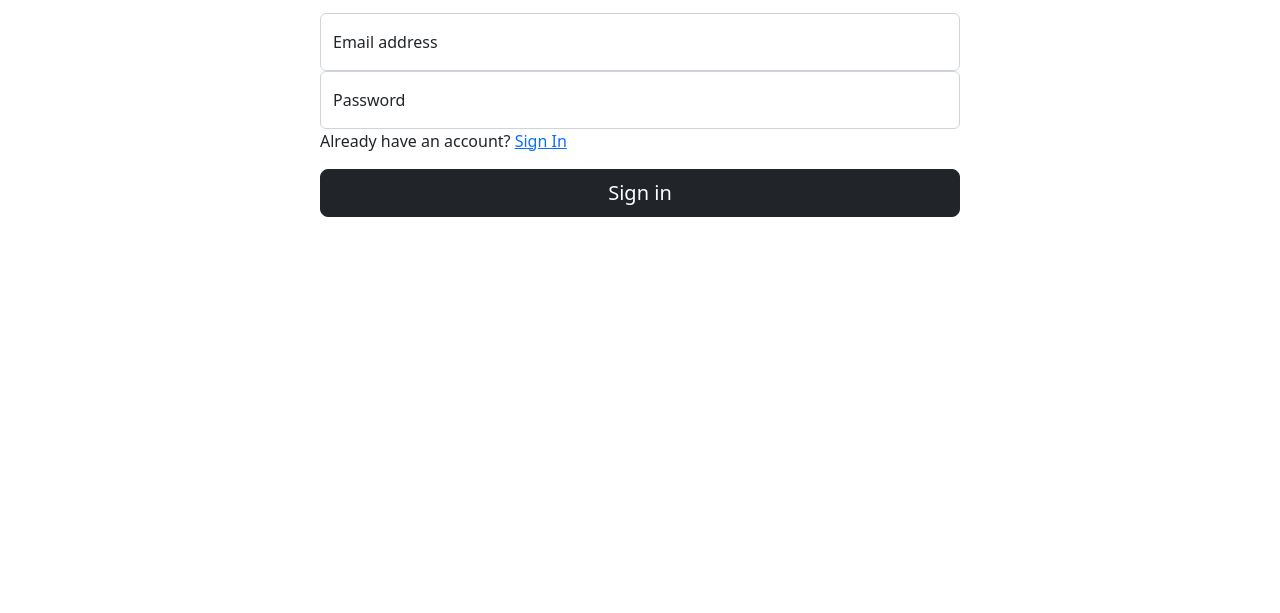
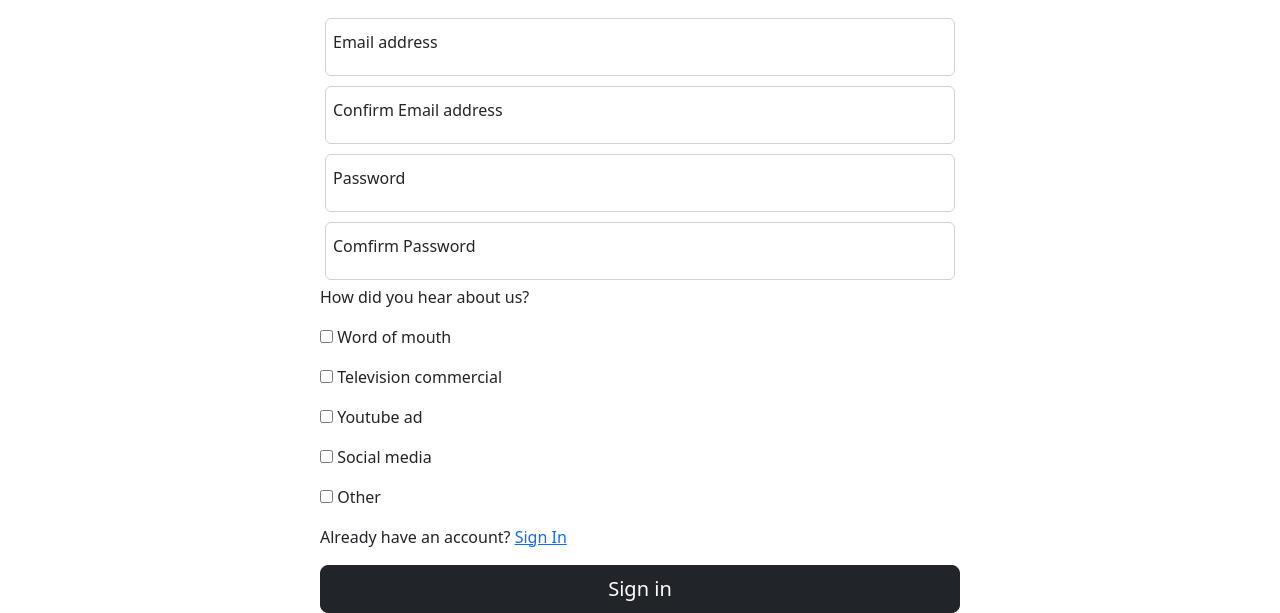
Before and after one commit to nereno96/ecommerce-capstone-project, a plain HTML site: page signup.html in a window 1280 px wide. Shown: the part 400-1013 px from the top of the page. Before the commit the page ends 800 px from the top, so only its background shows below. Drawn offline with nearby package versions, Linux system fonts and the light colour scheme.

Commit message:
final edits to signup.html

```diff
--- a/css/styles.css
+++ b/css/styles.css
@@ -43,3 +43,7 @@ main{
 .card-img-top{
     padding-top: 20px;
 }
+
+.form-floating{
+    padding: 5px;
+}
--- a/signup.html
+++ b/signup.html
@@ -39,8 +39,42 @@
                     <label for="floatingInput">Email address</label>
                 </div>
                 <div class="form-floating">
+                    <input type="email" class="form-control" id="floatingInput" placeholder="name@example.com">
+                    <label for="floatingInput">Confirm Email address</label>
+                </div>
+                <div class="form-floating">
                     <input type="password" class="form-control" id="floatingPassword" placeholder="Password">
                     <label for="floatingPassword">Password</label>
+                </div>
+                <div class="form-floating">
+                    <input type="password" class="form-control" id="floatingPassword" placeholder="Password">
+                    <label for="floatingPassword">Comfirm Password</label>
+                </div>
+                <p>How did you hear about us?</p>
+                <div class="checkbox mb-3">
+                    <label>
+                        <input type="checkbox"> Word of mouth
+                    </label>
+                </div>
+                <div class="checkbox mb-3">
+                    <label>
+                        <input type="checkbox"> Television commercial
+                    </label>
+                </div>
+                <div class="checkbox mb-3">
+                    <label>
+                        <input type="checkbox"> Youtube ad
+                    </label>
+                </div>
+                <div class="checkbox mb-3">
+                    <label>
+                        <input type="checkbox"> Social media
+                    </label>
+                </div>
+                <div class="checkbox mb-3">
+                    <label>
+                        <input type="checkbox"> Other
+                    </label>
                 </div>
                 <div class = "have-account">
                     <p>
```
